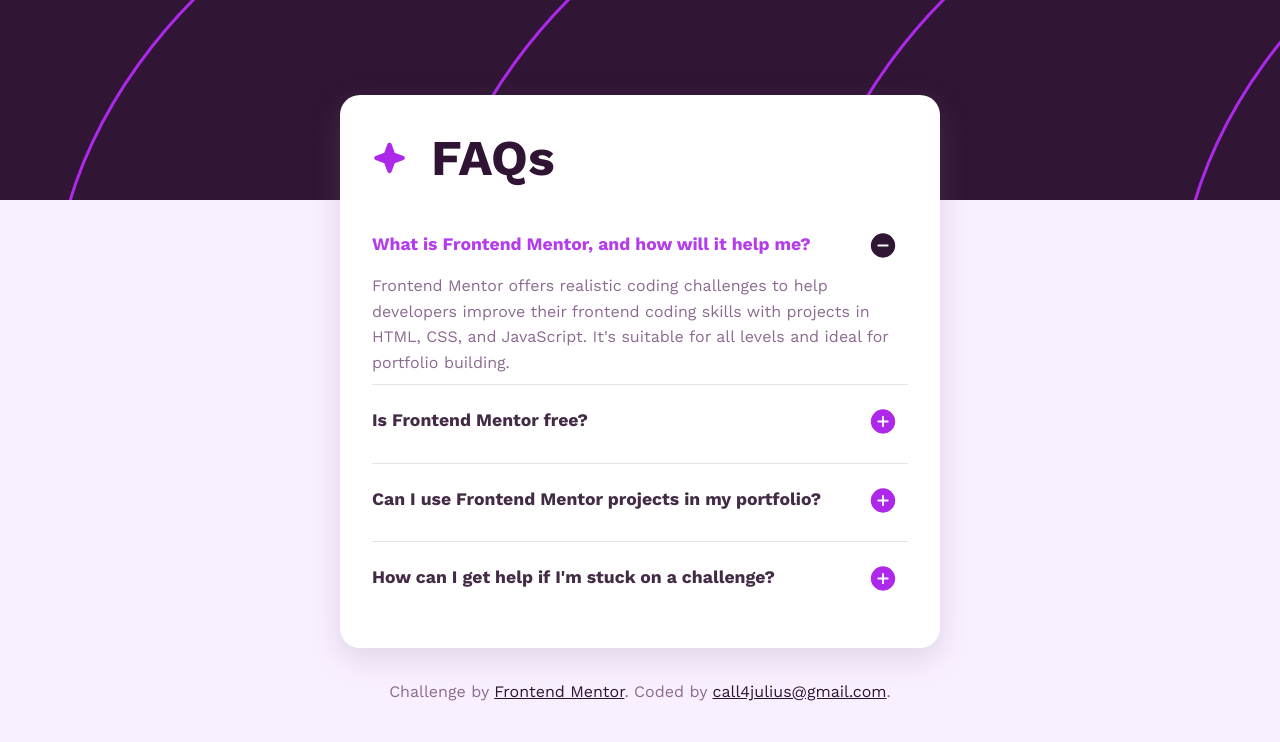
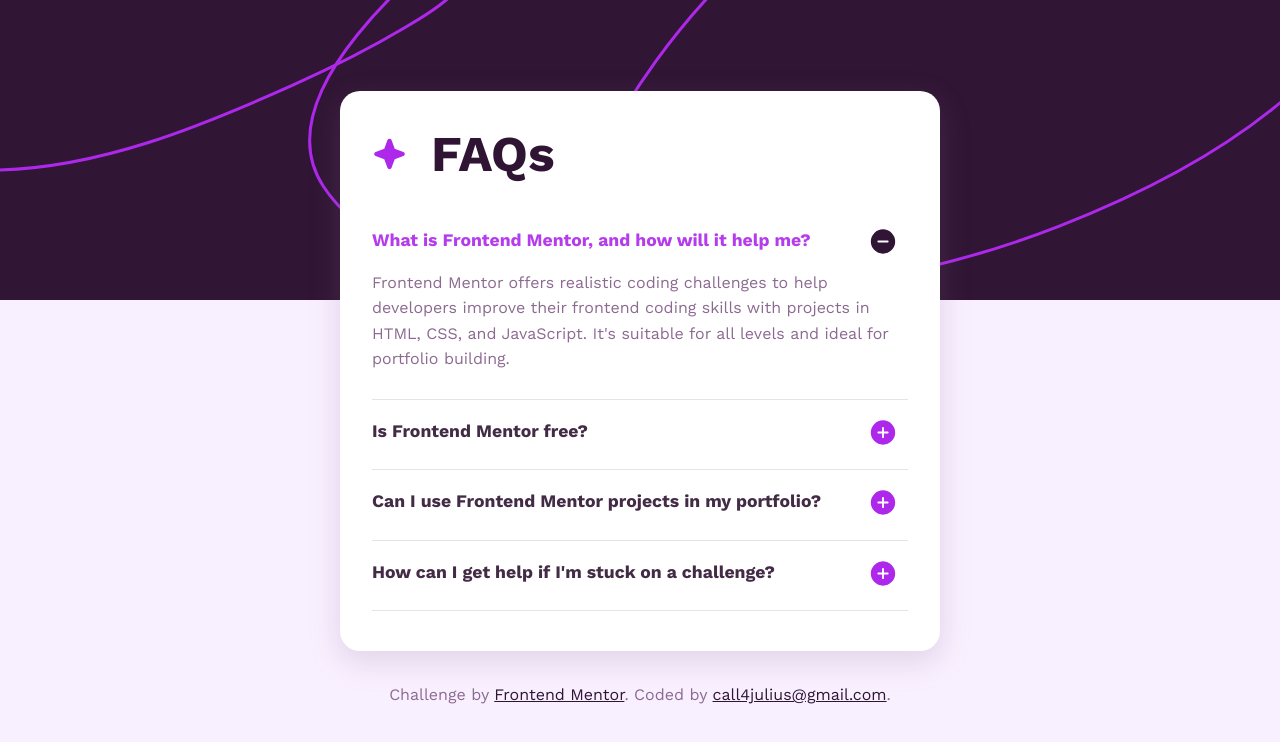
Before and after one commit to Call4julius/faq-accordion, a plain HTML site: page index.html in a window 1280 px wide. Both pictures are taken after a click on the item 640 px from the left and 298 px from the top of the page. Drawn offline with Linux system fonts and the light colour scheme.

Commit message:
Border moved to bottom

```diff
--- a/assets/css/style.css
+++ b/assets/css/style.css
@@ -110,7 +110,7 @@
   place-items: center;
 }
 
-header.svg-background {
+.svg-background {
   position: fixed;
   top: 0;
   left: 0;
@@ -153,9 +153,9 @@
   gap: 0.75rem;
 }
 
-.hero__list > *:not(:first-child) {
-  padding-top: 1rem;
-  border-top: 0.25px solid hsl(292, 16%, 49%, 0.2);
+.hero__list > * {
+  padding-bottom: 0.5rem;
+  border-bottom: 0.25px solid hsl(292, 16%, 49%, 0.2);
 }
 
 .hero__title,
@@ -217,7 +217,7 @@
 }
 
 .hero__list--item .answer-container.active .hero__answer {
-  height: 9.25rem;
+  height: 10rem;
 }
 
 /* MEDIA QUERIES */
@@ -233,7 +233,7 @@
   }
 
   .hero__list--item .answer-container.active .hero__answer {
-    height: 6.125rem;
+    height: 7.5em;
   }
 }
 
```
